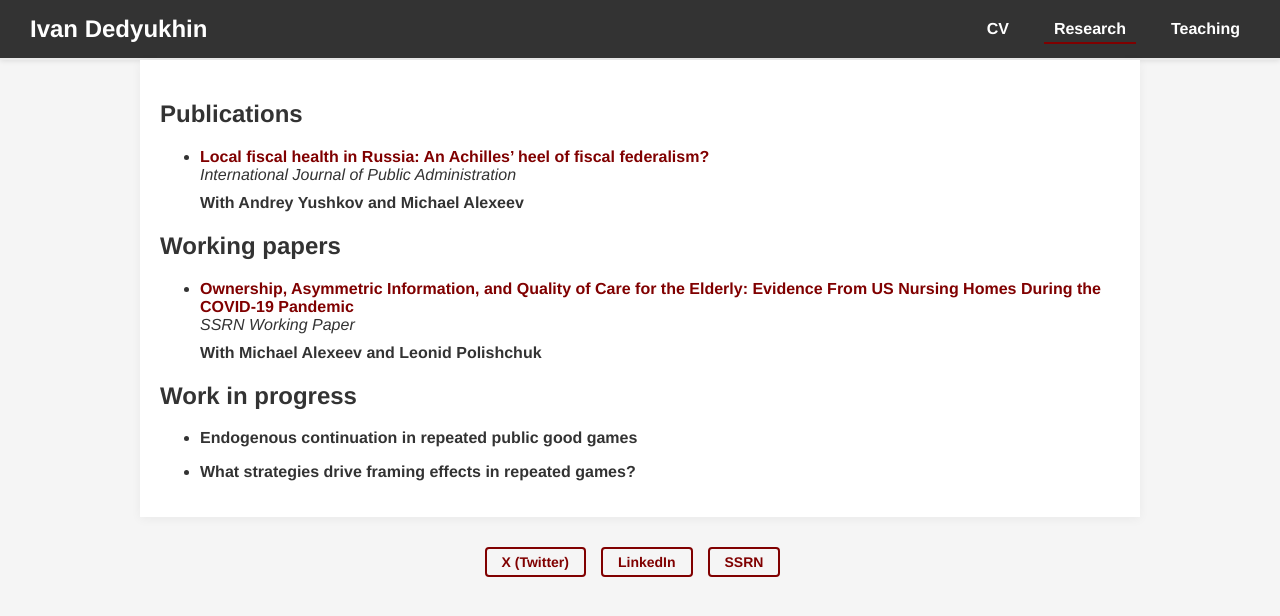
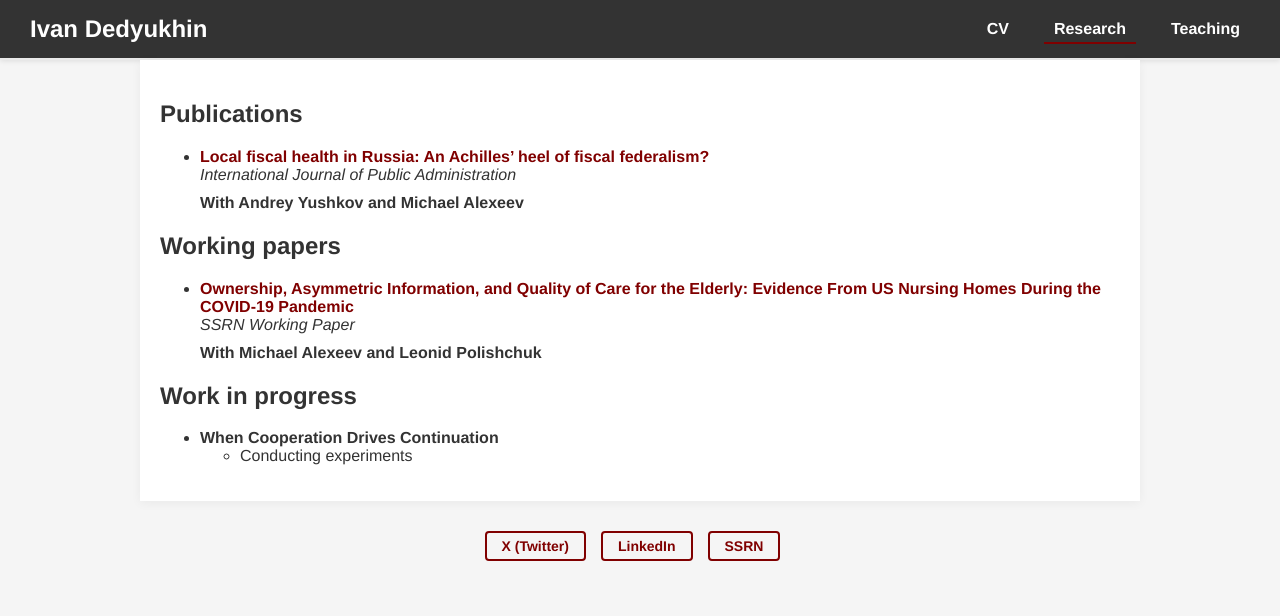
Before and after one commit to Dedyukhin/dedyukhin.github.io, a Jekyll site: the page built from Research.md, in a window 1280 px wide. Shown: the top 616 px of the page. Built offline with Jekyll 4.4.1, drawn with Linux system fonts in a browser that asks for light colours.

Commit message:
Update Research.md

```diff
--- a/Research.md
+++ b/Research.md
@@ -23,9 +23,8 @@ Working papers
 
 Work in progress
 ---
-- **Endogenous continuation in repeated public good games**
-
-- **What strategies drive framing effects in repeated games?**
+- **When Cooperation Drives Continuation**
+  - Conducting experiments
 
 <script>
 function toggleAbstract(id) {
```
